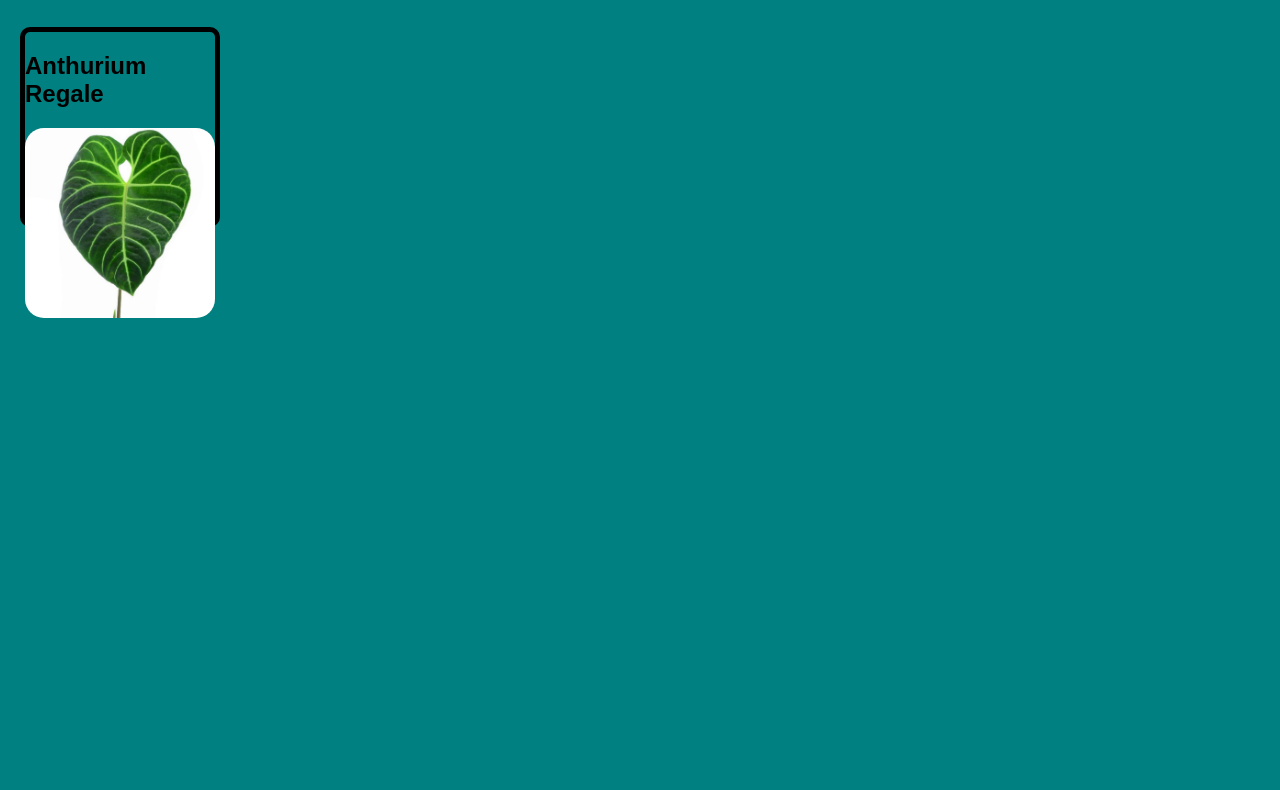
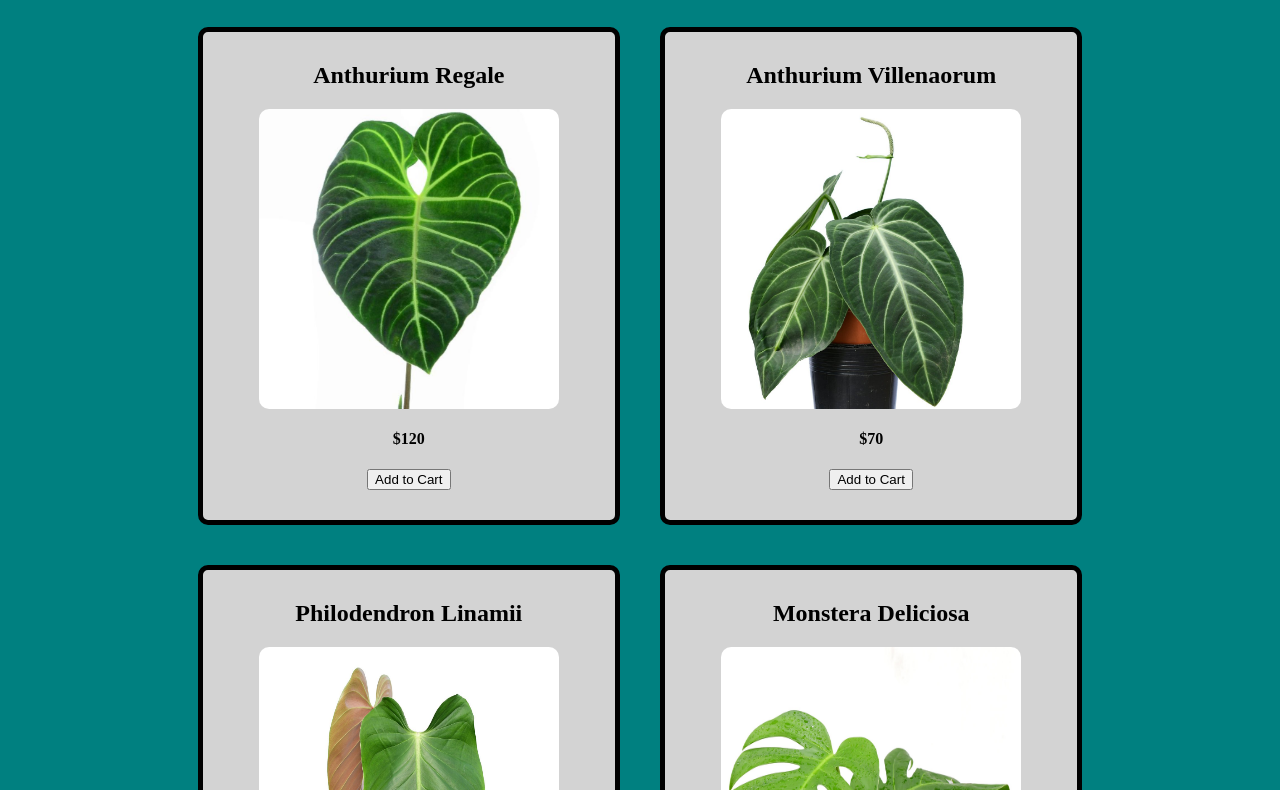
Before and after one commit to kevindo1/lab-06-products-page, a website with bundled scripts: page index.html in a window 1280 px wide. Shown: the part 73-863 px from the top of the page. Before the commit the page ends 821 px from the top, so only its background shows below. Built offline with nearby package versions, Linux system fonts and the light colour scheme.

Commit message:
added more plants in array and working append

```diff
--- a/app.js
+++ b/app.js
@@ -1,4 +1,14 @@
 // import functions and grab DOM elements
+
+import { plants } from './plants.js';
+import { renderPlants } from './renderPlants.js';
+
+const productPage = document.getElementById('product-page');
+
+for (let plant of plants) {
+  const plantCard = renderPlants(plant);
+  productPage.append(plantCard);
+}
 
 // initialize global state
 
--- a/index.html
+++ b/index.html
@@ -15,10 +15,10 @@
 <body>
     <h1>Plant Shop</h1>
     <div id="product-page">
-        <div class="plant-card">
+        <!-- <div class="plant-card">
             <h2>Anthurium Regale</h2>
             <img src="./assets/AnthuriumRegale.jpeg" alt="Anthurium Regale">
-        </div>
+        </div> -->
     </div>
     <script type="module" src="./app.js"></script>
 </body>
--- a/plants.js
+++ b/plants.js
@@ -17,5 +17,23 @@ export const plants = [
         img: './assets/PhilodendronLinamii.jpeg',
         price: '$450'
     },
+    {
+        id: '4',
+        name: 'Monstera Deliciosa',
+        img: './assets/MonsteraDeliciosa.jpeg',
+        price: '$30'
+    },
+    {
+        id: '5',
+        name: 'Monstera Adonsonii',
+        img: './assets/MonsteraAdonsonii.jpeg',
+        price: '$40'
+    },
+    {
+        id: '6',
+        name: 'Alocasia Cuprea',
+        img: './assets/AlocasiaCuprea.jpg',
+        price: '$70'
+    },
 
 ]
--- a/renderPlants.js
+++ b/renderPlants.js
@@ -8,6 +8,13 @@ export function renderPlants(plant) {
     const plantImg = document.createElement('img');
     plantImg.src = plant.img;
 
-    plantCard.append(plantHeader, plantImg);
-    plantCard.appendChild(plantHeader, plantImg);
+    const plantPrice = document.createElement('h4');
+    plantPrice.textContent = plant.price;
+
+    const buyButton = document.createElement('button');
+    buyButton.textContent = 'Add to Cart'
+
+    plantCard.append(plantHeader, plantImg, plantPrice, buyButton);
+
+    return plantCard;
 }
--- a/styles/style.css
+++ b/styles/style.css
@@ -1,6 +1,6 @@
-* {
+body {
     background-color: teal;
-    font-family: sans-serif;
+    font-family: 'Roboto', sans-serif;
 }
 
 h1 {
@@ -8,21 +8,35 @@ h1 {
     justify-content: center;
 }
 
+#product-page {
+    display: flex;
+    flex-direction: row;
+    flex-wrap: wrap;
+    justify-content: center;
+}
+
 .plant-card {
-    width: 200px;
-    height: 200px;
+    width: 33%;
+    height: 33%;
     border: 5px solid black;
     border-radius: 10px;
     display: flex;
-    flex-direction: row;
-    display: inline-block;
-    background-size: cover;
+    flex-direction: column;
+    align-items: center;
     margin: 20px;
-
+    padding: 10px;
+    justify-content: space-between;
+    box-sizing: border-box;
+    background-color: lightgray;
 }
 
 .plant-card img {
-    width: 100%;
-    height: 100%;
-    border-radius: 10%;
+    width: 300px;
+    height: 300px;
+    border-radius: 10px;
+    display: flex;
 }
+
+.plant-card button {
+    margin-bottom: 20px;
+}
```
Also changed, not shown: assets/AlocasiaCuprea.jpg (added), assets/MonsteraAdonsonii.jpeg (added), assets/MonsteraDeliciosa.jpeg (added).
